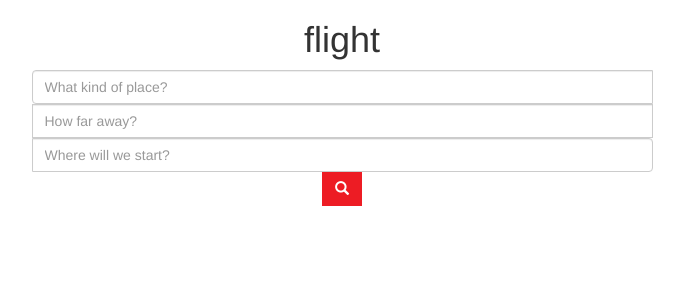
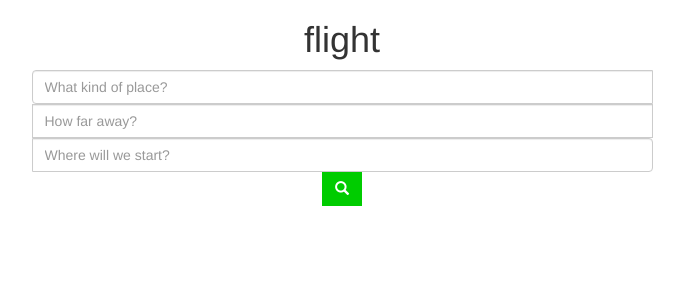
Before and after one commit to egoberdon/flight, a Flask app: page / in a window 1280 px wide. Shown: the top 300 px of the page, without its empty margins (298-982 px from the left). Run offline with Flask 2, Linux system fonts and the light colour scheme; some libraries are stand-ins or nearby versions.

Commit message:
changed button color to green

```diff
--- a/static/css/search.css
+++ b/static/css/search.css
@@ -5,11 +5,11 @@
 }
 .SearchButton
 {
-    background-color:#ED1C24;
+    background-color:#00cc00;
     border-radius:1px;
 }
 .SearchButton:hover{
-    background-color:#C4161C;
+    background-color:#009900;
 }
 
 .SearchBar{
```
